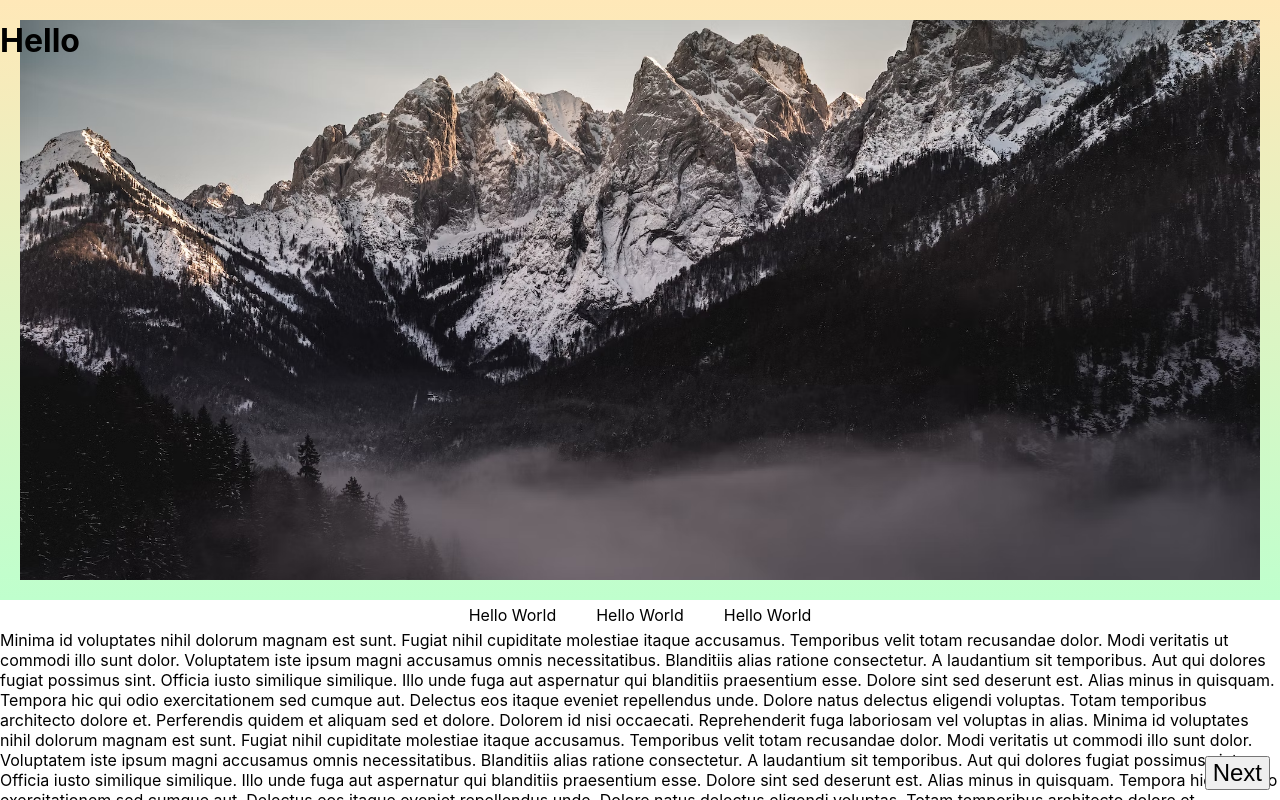
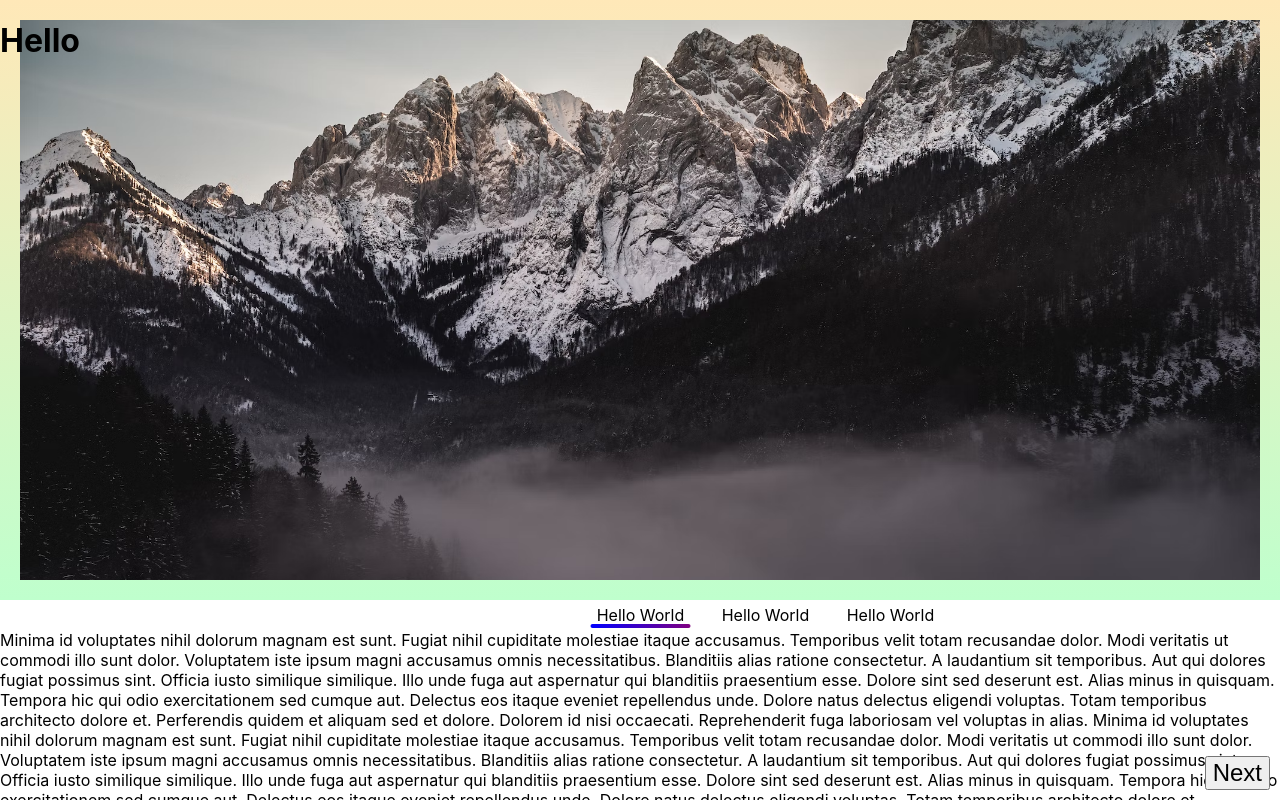
Before and after one commit to AradhyaKC/Resume, a React (Create React App) app in the folder resume-app/: page / in a window 1280 px wide. Shown: the top 800 px of the page. Built offline with nearby package versions, Linux system fonts and the light colour scheme.

Commit message:
finished NavCompoent

```diff
--- a/resume-app/src/App.js
+++ b/resume-app/src/App.js
@@ -5,12 +5,21 @@ import NavComponent from './NavComponent';
 
 // still need to make ImageComponent usable on larger screens and also picture tag srcset;
 function App() {
+
+  const Calltest = (index)=>{
+    console.log(index);
+  }
+
   return (
     <div className='App'>
       <ImageComponent >
         <h1>Hello </h1>
       </ImageComponent>
-      <NavComponent></NavComponent>
+      <NavComponent callOnElementClick ={Calltest}>
+        <div>Hello World</div>
+        <div>Hello World</div>
+        <div>Hello World</div>
+      </NavComponent>
       <div>
 
 
--- a/resume-app/src/NavComponent.css
+++ b/resume-app/src/NavComponent.css
@@ -1,12 +1,53 @@
+:root{
+    --no-of-items:3;
+    --nav-item-width:125px;
+    --i:0;
+}
+
 .navbar{
     display: flex;
     flex-direction: row;
+    justify-content: center;
     height: min-content;
-    justify-content: center;
     background-color: white;
     width: 100%;
+    overflow-x: hidden;
 }
 
-.navbar>div{
-    margin: 5px 20px;
+.nav-items-container{
+    display: flex;
+    flex-direction: row;
+    height: min-content;
+    justify-content: space-between;
+
+    transition-property: transform;
+    transition-duration: 1s;
+    transition-timing-function: ease-in-out;
+    transform: translate(calc(calc(50% - 62px) + calc(var(--i) *-125px)))
 }
+
+.nav-items-container:nth-child( calc( var(--i)) ){
+    transform: scale(2);
+}
+
+.nav-items-container>div{
+    width: 125px;
+    text-align: center;
+    margin: 5px 0px;
+    cursor: pointer;
+}
+.nav-bottom-slider{
+    position: absolute;
+    width: 100px !important;
+    margin: 5px auto !important;
+    height: 4px;
+    bottom: -3px;
+    border-radius: 4px;
+    background: linear-gradient(90deg, blue, purple);
+
+    left:calc(12px + calc(var(--i) * 125px));
+    transition-property: left;
+    transition-delay: 0.4s;
+    transition-duration: 0.6s;
+    transition-timing-function: ease-in-out;
+}
--- a/resume-app/src/NavComponent.js
+++ b/resume-app/src/NavComponent.js
@@ -2,9 +2,9 @@ import { useEffect, useRef, useState } from "react";
 import "./NavComponent.css";
 
 function NavComponent(props){
-
     var stickyHeight= useRef(0);
     var tempVar =useRef(0);
+    var parentFuncCall= useRef(0);
     const [navState,setNavState] = useState(()=>{
         stickyHeight.current = document.querySelector(":root");
         stickyHeight.current =getComputedStyle(stickyHeight.current).getPropertyValue("--sticky-height");
@@ -18,8 +18,20 @@ function NavComponent(props){
         tempVar.current=tempVar.current *(window.innerHeight/100);
         tempVar.current=tempVar.current-stickyHeight.current;
 
-        return {scrolled:false};
+        parentFuncCall.current = props.callOnElementClick;
+
+        return {scrolled:false, selectedEle:0};
     });
+
+    const setSelectedEle=(eleIndex)=>{
+        let root = document.querySelector(':root');
+        root.style.setProperty('--i',eleIndex.toString());
+        setNavState((prevState)=>{
+            var newState = {...prevState};
+            newState.selectedEle = eleIndex;
+            return newState;
+        });
+    }
 
     const handleScroll=(element)=>{
         var scrolled=false;
@@ -36,15 +48,25 @@ function NavComponent(props){
                 newState.scrolled=handleScroll(document.querySelector('.sticky-bar'));
                 return newState;
             });
-        })
+        });
+        setSelectedEle(0);
     },[]);
 
     return (
     <nav className="navbar" style={{position:(navState.scrolled?'fixed':"static"),
         top:(navState.scrolled?`${stickyHeight.current}px`:'')} } >
-        <div>Hello World</div>
-        <div>Hello World</div>
-        <div>Hello World</div>
+            <div className="nav-items-container">
+                <div className="nav-bottom-slider"></div>
+                {props.children.map((element,index)=>{
+                    return <div key={index} onClick={()=>{
+                        if(navState.selectedEle==index) return;
+                        setSelectedEle(index);
+                        parentFuncCall.current(index);
+                        }}>
+                        {element}
+                    </div>
+                })}
+            </div>
     </nav>
     );
 }
```
